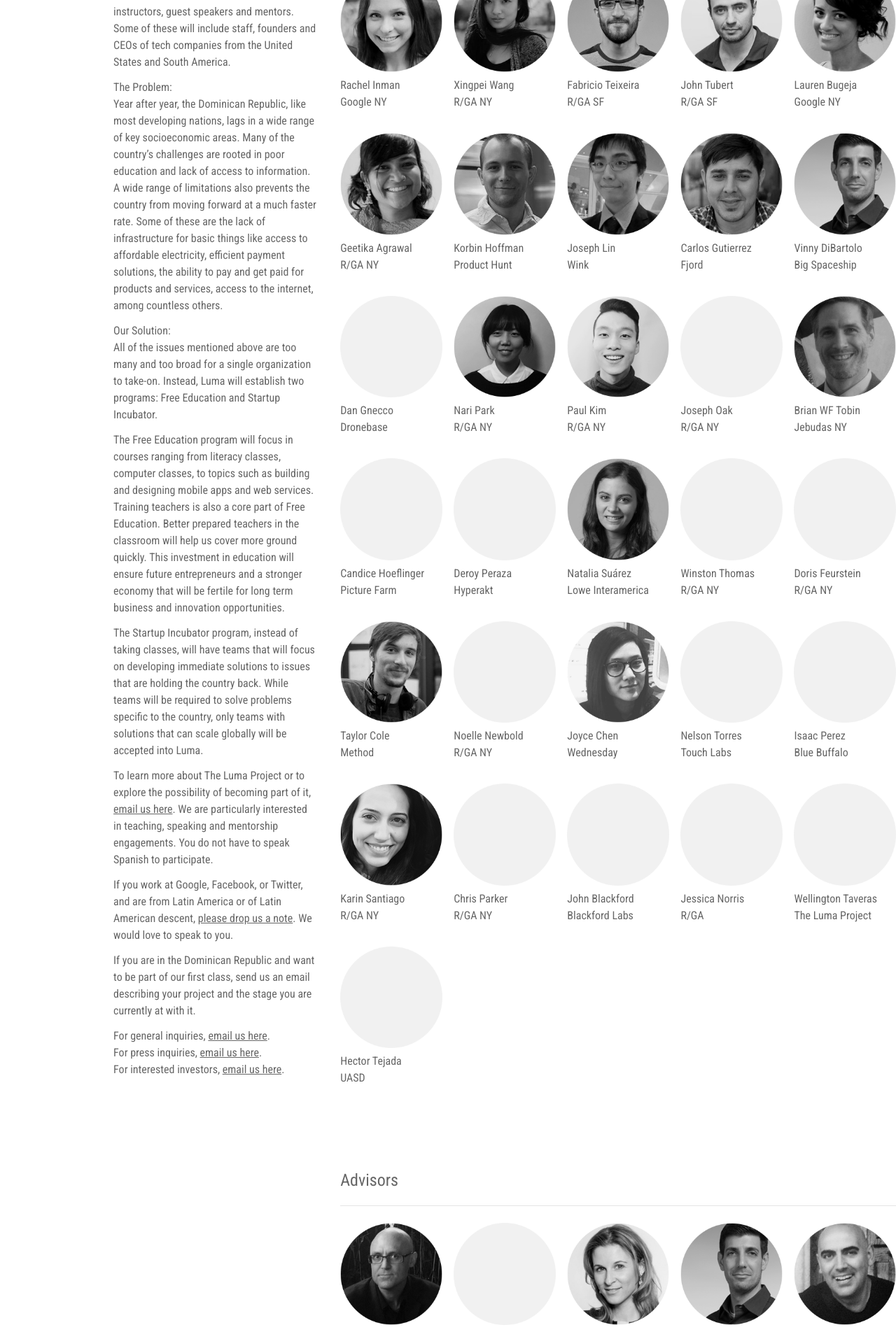
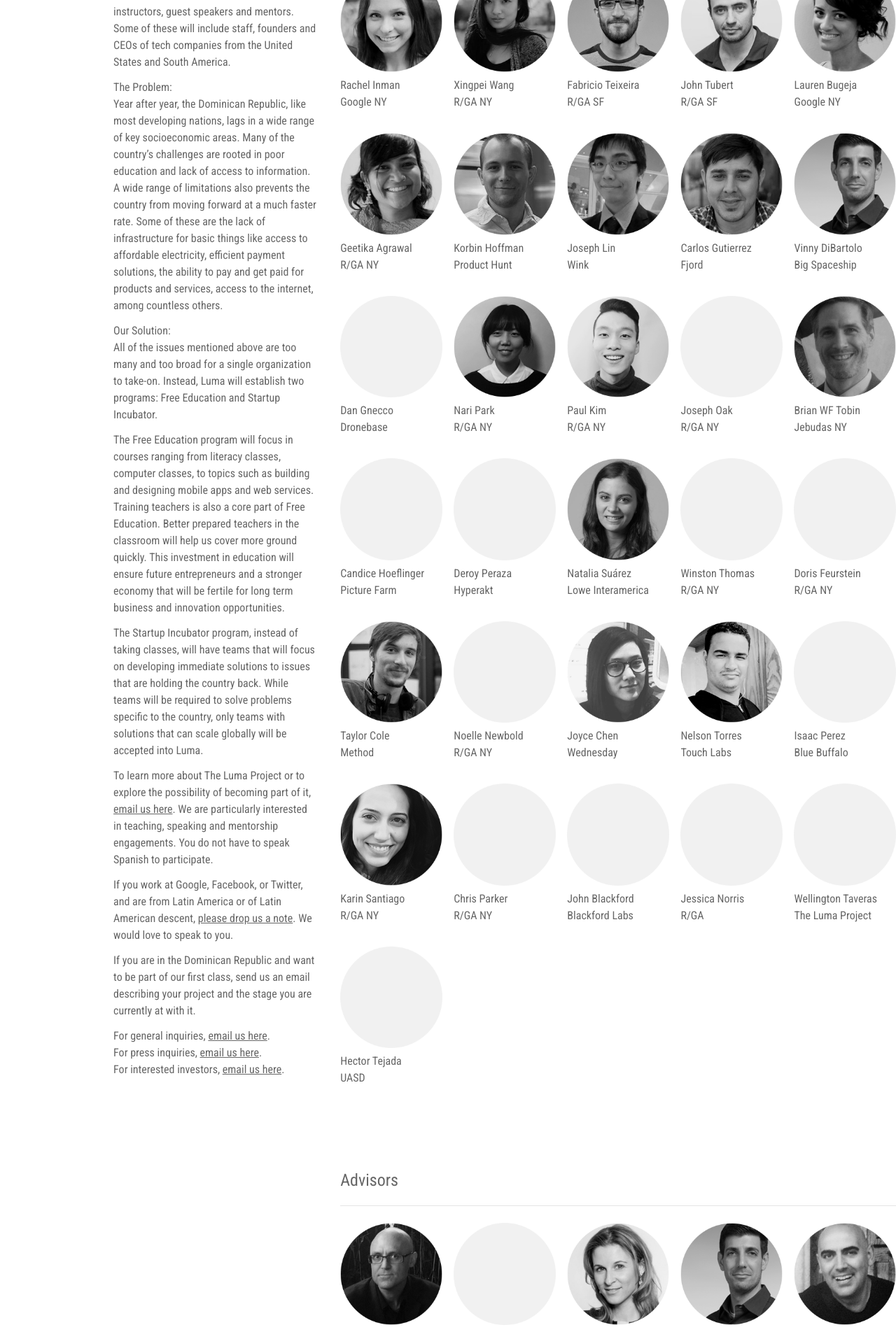
Before and after one commit to amintorres/lumaproject, a Jekyll site: the page built from index.html, in a window 1280 px wide. Shown: the part 995-2899 px from the top of the page at 70% size. Built offline with Jekyll 4.4.1, drawn with Linux system fonts in a browser that asks for light colours.

Commit message:
adds photo to oliver.

```diff
--- a/index.html
+++ b/index.html
@@ -74,7 +74,7 @@ people:
       image: "joyce.png"
     - name: "Nelson Torres"
       company: "Touch Labs"
-      image: "circle.png"
+      image: "oliver.png"
     - name: "Isaac Perez"
       company: "Blue Buffalo"
       image: "circle.png"
```
Also changed, not shown: assets/images/oliver.png (added).
